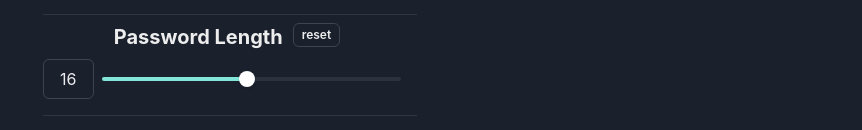
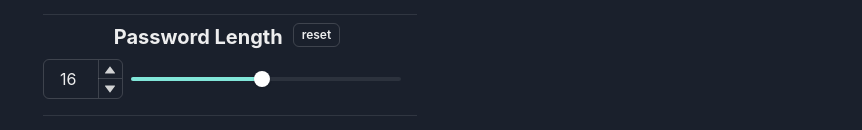
Before and after one commit to W3journey/Password-Generator, a Next.js app: page / in a window 1280 px wide. Shown: the part 242-372 px from the top of the page, without its empty margins (418-1280 px from the left). Built offline with nearby package versions, Linux system fonts and the light colour scheme.

Commit message:
Changed to NumberInput

```diff
--- a/pages/index.js
+++ b/pages/index.js
@@ -27,6 +27,11 @@ import {
   Radio,
   RadioGroup,
   ButtonGroup,
+  NumberInput,
+  NumberInputField,
+  NumberInputStepper,
+  NumberIncrementStepper,
+  NumberDecrementStepper,
 } from "@chakra-ui/react";
 import { useEffect, useState } from "react";
 import { CopyIcon, QusetionIcon, UpDownIcon } from "@chakra-ui/icons";
@@ -146,19 +151,27 @@ export default function Home() {
               mt="2"
               onClick={() => setPasswordLength(16)}
               variant="outline"
+              isDisabled={passwordType === "2" ? true : false}
             >
               reset
             </Button>
           </Flex>
           <HStack>
-            <Input
-              type="number"
-              w="55px"
+            <NumberInput
+              defaultValue={passwordLength}
+              min={1}
+              max={32}
               value={passwordLength}
-              _placeholder={{ opacity: 1, color: "#EDEDEE" }}
-              onChange={(e) => handleInputChange(e.target.value)}
-              disabled={passwordType === "2" ? true : false}
-            />
+              size="md"
+              maxW={"80px"}
+              onChange={(val) => handleInputChange(val)}
+            >
+              <NumberInputField />
+              <NumberInputStepper>
+                <NumberIncrementStepper />
+                <NumberDecrementStepper />
+              </NumberInputStepper>
+            </NumberInput>
             <Slider
               size="lg"
               colorScheme="teal"
```
